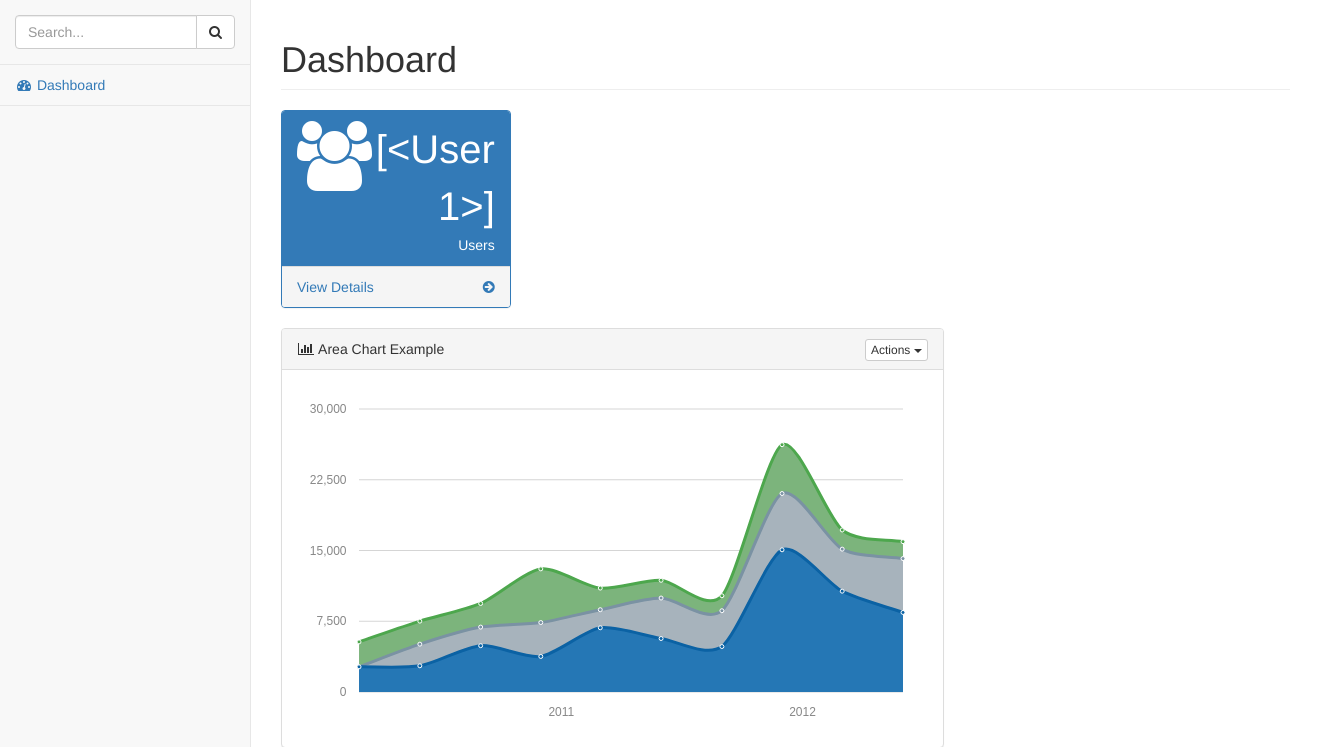
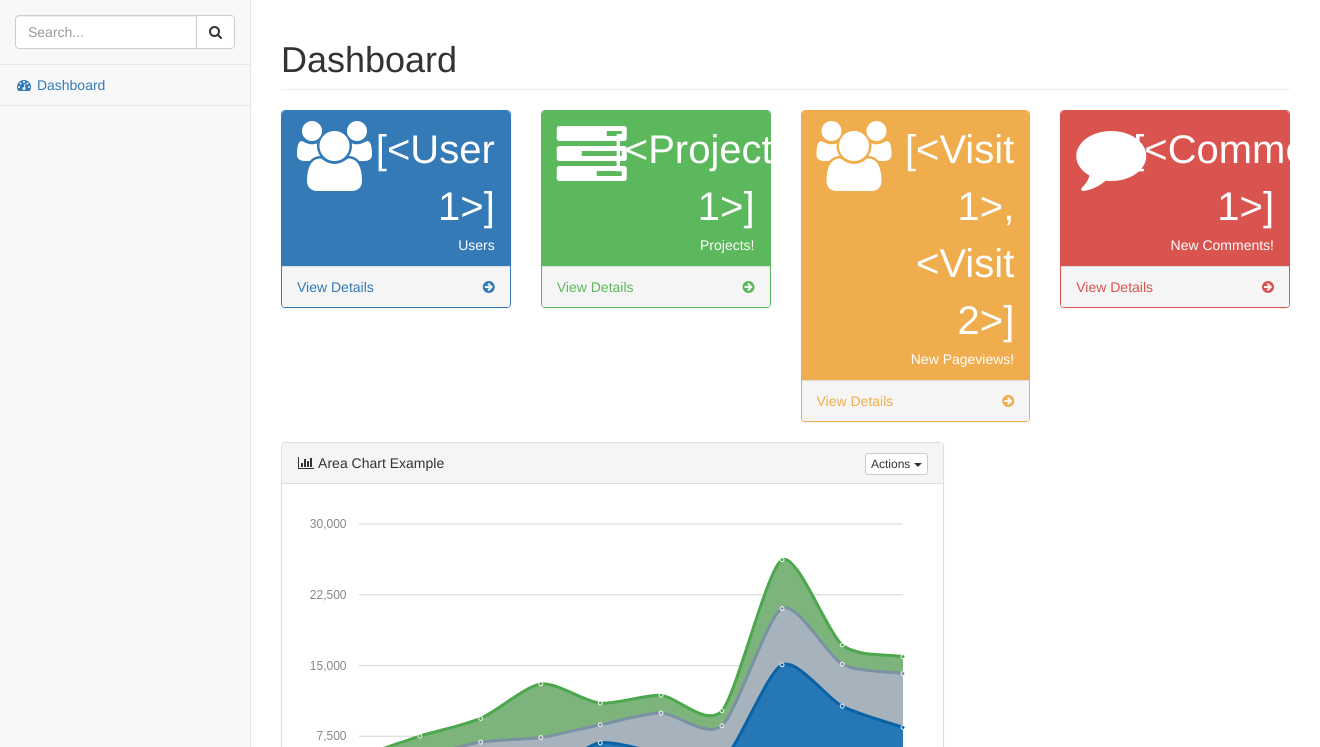
Before and after one commit to harshk360/projectsatillinois, a Flask app: template app/templates/admin/index.html in a window 1320 px wide; the page is wider, and only the part inside the window is pictured. Shown: the part 51-798 px from the top of that part. Run offline with Flask 2, Linux system fonts and the light colour scheme; the template is opened without the code that fills it: values that come from a table or form of the project are taken from there, others are empty; tables that the repository leaves empty hold one stand-in row (values such as "Sample post"); some libraries are stand-ins or nearby versions.

Commit message:
Pageview recording

```diff
--- a/app/app.py
+++ b/app/app.py
@@ -8,7 +8,19 @@ from sqlalchemy.orm.exc import NoResultFound
 from config import BaseConfig
 from math import ceil
 from app_and_db import app, db
-from models import User
+from models import User, Visit
+
+@app.before_request
+def log_request():
+  id = None
+  if 'id' in session:
+    id = session['id']
+  if "favicon" in request.path or "static" in request.path:
+    return
+  # TODO: check if url_rule is project
+  visit = Visit(id, None, None, request.remote_addr, request.path)
+  db.session.add(visit)
+  db.session.commit()
 
 @app.route('/')
 def index():
@@ -18,16 +30,16 @@ def index():
 def is404(e):
   return render_template('error.html', e = e)
 
-# @app.route('/api/project', defaults={'page': 1})
-# @app.route('/api/projects/', defaults={'page': 1})
-# @app.route('/api/projects/page/<int:page>')
-# def get_events(page):
-#     number_per_page = 8
-#     start_index = ((page - 1) * number_per_page)
-#     projects = Project.query.filter(Project.end_date >= func.now()).order_by(asc(Event.start_date)).offset(start_index).limit(number_per_page)
-#     end_page = ceil(Project.query.filter(Project.end_date >= func.now()).count() / float(number_per_page))
+@app.route('/api/project', defaults={'page': 1})
+@app.route('/api/projects/', defaults={'page': 1})
+@app.route('/api/projects/page/<int:page>')
+def get_events(page):
+    number_per_page = 8
+    start_index = ((page - 1) * number_per_page)
+    projects = Project.query.filter(Project.end_date >= func.now()).order_by(asc(Event.start_date)).offset(start_index).limit(number_per_page)
+    end_page = ceil(Project.query.filter(Project.end_date >= func.now()).count() / float(number_per_page))
 
-#     return jsonify(projects=[project.serialize() for project in projects], page = page, number_of_pages = int(end_page))
+    return jsonify(projects=[project.serialize() for project in projects], page = page, number_of_pages = int(end_page))
 
 @app.route('/api/user/current')
 def get_current_user():
--- a/app/models.py
+++ b/app/models.py
@@ -53,8 +53,16 @@ class Visit(db.Model):
   project_id = db.Column(db.Integer(), ForeignKey("projects.id"), nullable=True)
   timestamp = db.Column(db.TIMESTAMP(), default=func.now(), nullable=False)
   ip_address = db.Column(db.String(255), nullable = False)
+  url = db.Column(db.String(255), nullable = False)
   user = db.relationship("User")
   project = db.relationship("Project")
+
+  def __init__(self, user_id, project_id, timestamp, ip_address, url):
+    self.user_id = user_id
+    self.project_id = project_id
+    self.timestamp = timestamp
+    self.ip_address = ip_address
+    self.url = url
 
 class Project(db.Model):
   __tablename__ = "projects"
--- a/app/templates/admin/index.html
+++ b/app/templates/admin/index.html
@@ -101,7 +101,7 @@
                         </a>
                     </div>
                 </div>
-<!--                 <div class="col-lg-3 col-md-6">
+                <div class="col-lg-3 col-md-6">
                     <div class="panel panel-green">
                         <div class="panel-heading">
                             <div class="row">
@@ -109,12 +109,12 @@
                                     <i class="fa fa-tasks fa-5x"></i>
                                 </div>
                                 <div class="col-xs-9 text-right">
-                                    <div class="huge">12</div>
-                                    <div>New Tasks!</div>
+                                    <div class="huge">{{projects}}</div>
+                                    <div>Projects!</div>
                                 </div>
                             </div>
                         </div>
-                        <a href="#">
+                        <a href="/admin/project">
                             <div class="panel-footer">
                                 <span class="pull-left">View Details</span>
                                 <span class="pull-right"><i class="fa fa-arrow-circle-right"></i></span>
@@ -128,15 +128,15 @@
                         <div class="panel-heading">
                             <div class="row">
                                 <div class="col-xs-3">
-                                    <i class="fa fa-shopping-cart fa-5x"></i>
+                                    <i class="fa fa-group fa-5x"></i>
                                 </div>
                                 <div class="col-xs-9 text-right">
-                                    <div class="huge">124</div>
-                                    <div>New Orders!</div>
+                                    <div class="huge">{{ visits }}</div>
+                                    <div>New Pageviews!</div>
                                 </div>
                             </div>
                         </div>
-                        <a href="#">
+                        <a href="/admin/visit">
                             <div class="panel-footer">
                                 <span class="pull-left">View Details</span>
                                 <span class="pull-right"><i class="fa fa-arrow-circle-right"></i></span>
@@ -150,15 +150,15 @@
                         <div class="panel-heading">
                             <div class="row">
                                 <div class="col-xs-3">
-                                    <i class="fa fa-support fa-5x"></i>
+                                    <i class="fa fa-comment fa-5x"></i>
                                 </div>
                                 <div class="col-xs-9 text-right">
-                                    <div class="huge">13</div>
-                                    <div>Support Tickets!</div>
+                                    <div class="huge">{{ comments }}</div>
+                                    <div>New Comments!</div>
                                 </div>
                             </div>
                         </div>
-                        <a href="#">
+                        <a href="/admin/comments">
                             <div class="panel-footer">
                                 <span class="pull-left">View Details</span>
                                 <span class="pull-right"><i class="fa fa-arrow-circle-right"></i></span>
@@ -166,7 +166,7 @@
                             </div>
                         </a>
                     </div>
-                </div> -->
+                </div>
             </div>
             <!-- /.row -->
             <div class="row">
```
Also changed, not shown: app/admin.py (+8 -2 lines).
